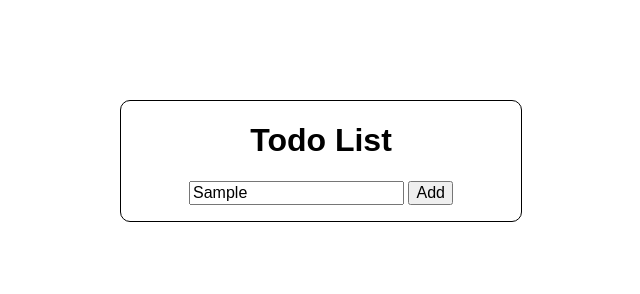
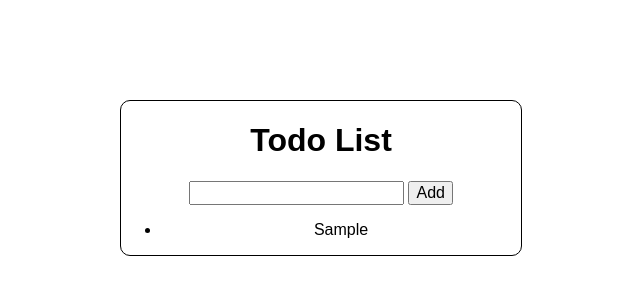
Before and after one commit to olegeliseev/Node-TodoList, a plain HTML site: page index.html in a window 1280 px wide. Both pictures are taken after typing "Sample" into the empty fields and a click on the button "Add". Shown: the whole page, without its empty margins (319-959 px from the left). Drawn offline with nearby package versions, Linux system fonts and the light colour scheme; files that its build step writes are made by us from their sources.

Commit message:
Added todo add functionality

```diff
--- a/index.html
+++ b/index.html
@@ -9,8 +9,10 @@
 <body>
     <div class="container">
         <h1 class="container__title">Todo List</h1>
-        <input class="container__input" type="text">
-        <button class="container__button">Add</button>
+        <form class="container__form">
+            <input class="container__input" type="text" name="input" value="">
+            <button class="container__button">Add</button>
+        </form>
         <ul class="container__list"></ul>
     </div>
 
--- a/index.js
+++ b/index.js
@@ -0,0 +1,6 @@
+$(".container__button").on("click", (e) => {
+    let inputVal = $(".container__input").val();
+    $(".container__list").append(`<li>${inputVal}</li>`);
+    $(".container__input").val("");
+    e.preventDefault();
+});
```
